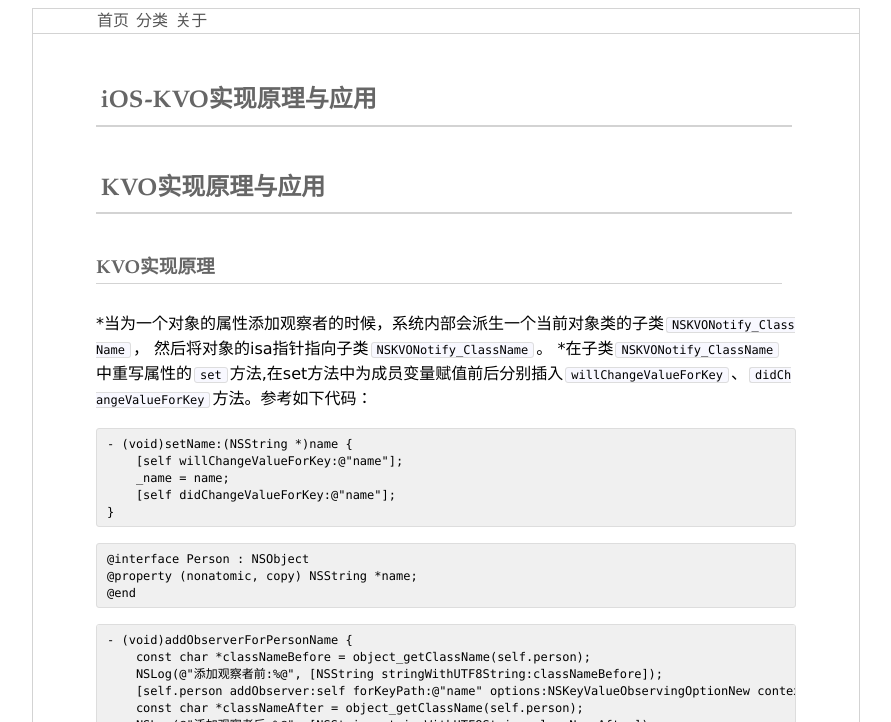
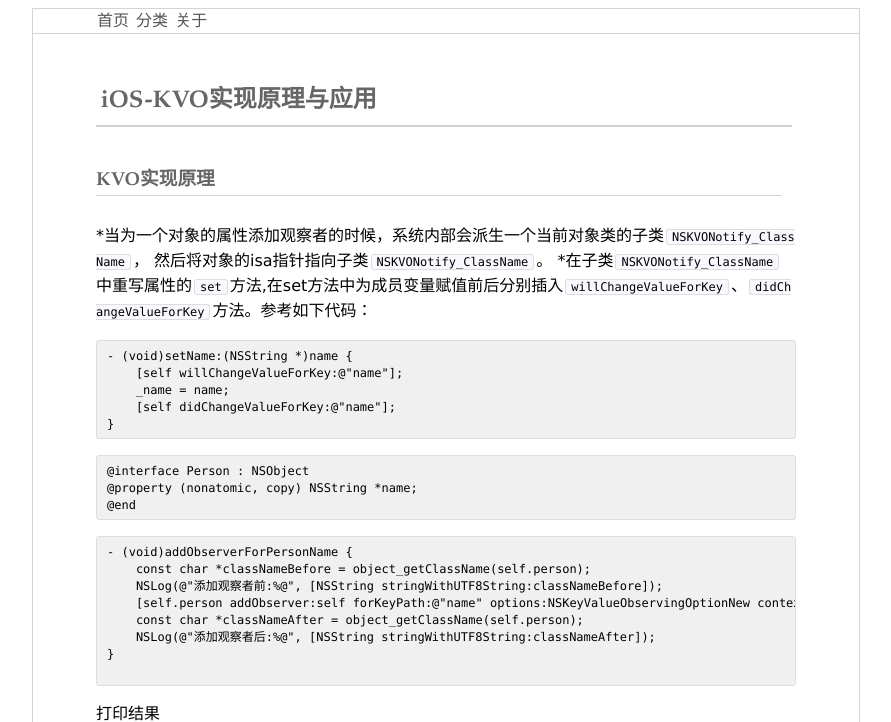
Before and after one commit to RunzhuZhao/RunzhuZhao.github.io, a Jekyll site: the page built from _posts/2024-01-01-KVO实现原理与应用.md, in a window 1280 px wide, cut to the strip 0-722 px from the top of the page. Shown: the whole strip, without its empty margins (194-1085 px from the left). Built offline with Jekyll 4.4.1, drawn with Linux system fonts in a browser that asks for light colours; comment, search, counter and statistics services are not loaded.

Commit message:
Update 2024-01-01-KVO实现原理与应用.md

```diff
--- a/_posts/2024-01-01-KVO实现原理与应用.md
+++ b/_posts/2024-01-01-KVO实现原理与应用.md
@@ -6,7 +6,6 @@
 keywords: iOS,KVO, 笔记
 ---
 
-## KVO实现原理与应用
 ### KVO实现原理
 *当为一个对象的属性添加观察者的时候，系统内部会派生一个当前对象类的子类`NSKVONotify_ClassName`，
 然后将对象的isa指针指向子类`NSKVONotify_ClassName`。
```
